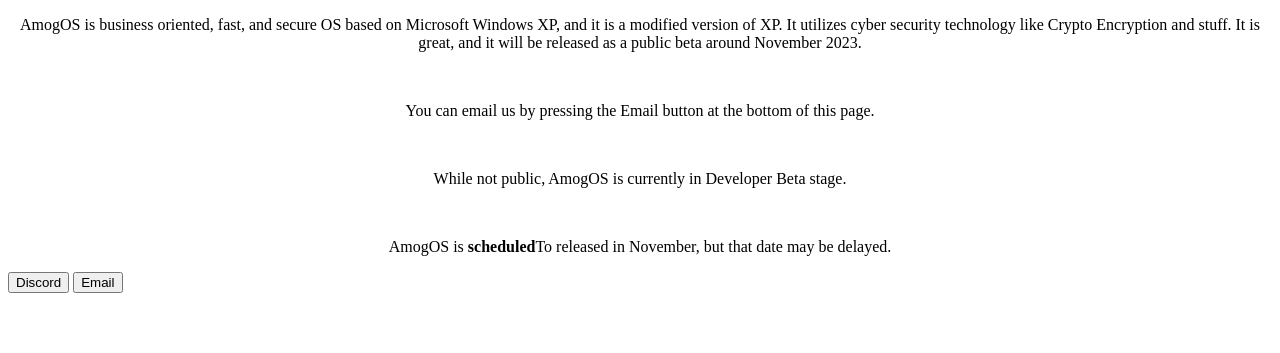
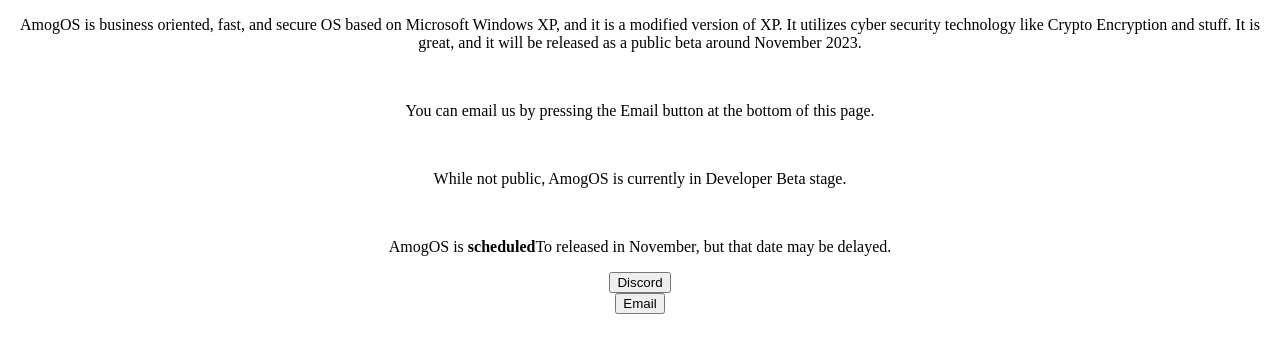
Before and after one commit to gstore1/amogOS, a plain HTML site: page index.html in a window 1280 px wide. Shown: the part 105-458 px from the top of the page. Drawn offline with Linux system fonts and the light colour scheme.

Commit message:
Update index.html

```diff
--- a/index.html
+++ b/index.html
@@ -19,5 +19,7 @@
 
 
 
-        <input type="button" onclick="location.href='https://gstore.github.io/amogOS/discord.html';" value="Discord" />
-    <input type="button" onclick="location.href='mailto: tale3339@icloud.com';" value="Email" />
+        <center><input type="button" onclick="location.href='https://gstore.github.io/amogOS/discord.html';" value="Discord" /></center>
+    <center><input type="button" onclick="location.href='mailto: tale3339@icloud.com';" value="Email" /></center>
+    <body>
+        <html>
```
